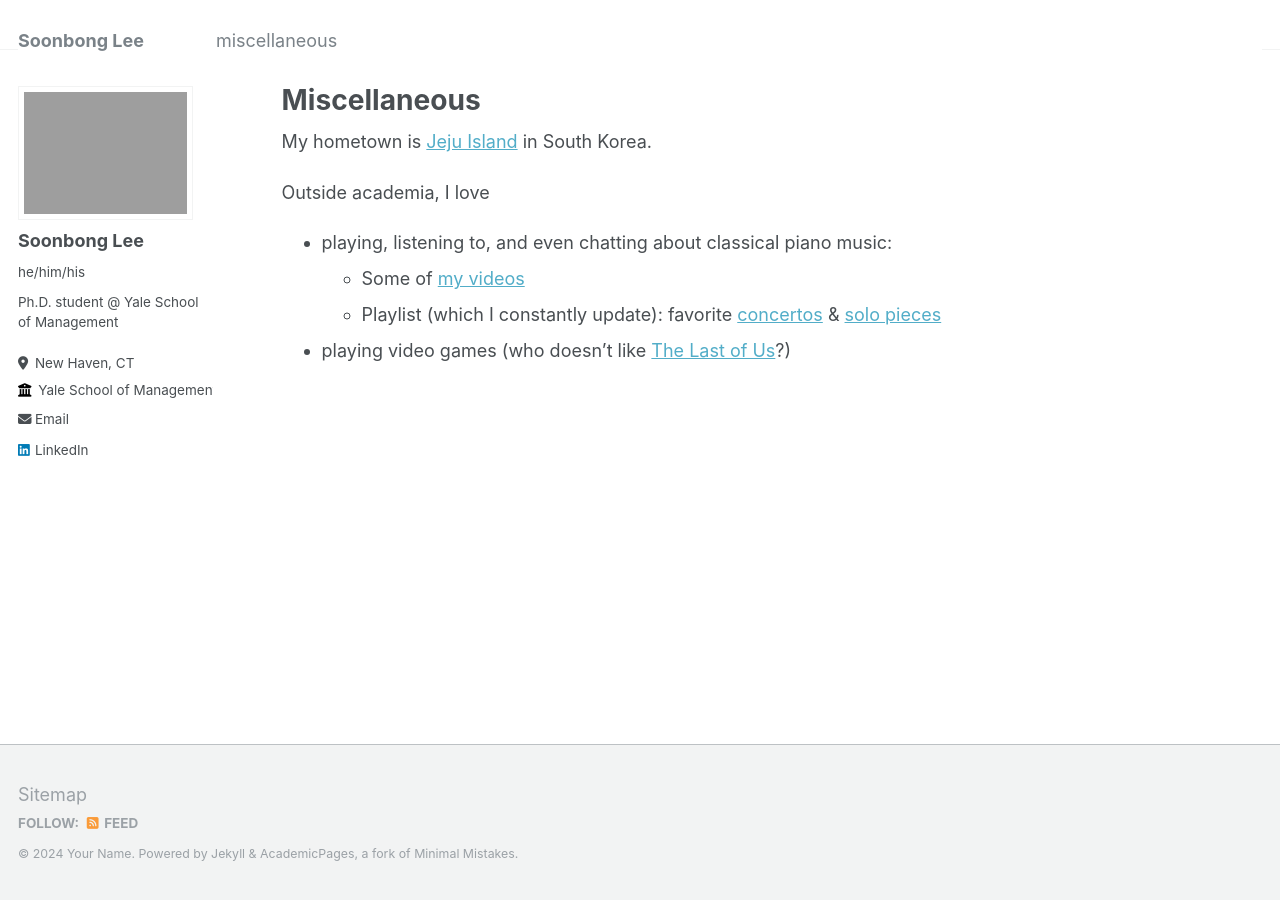
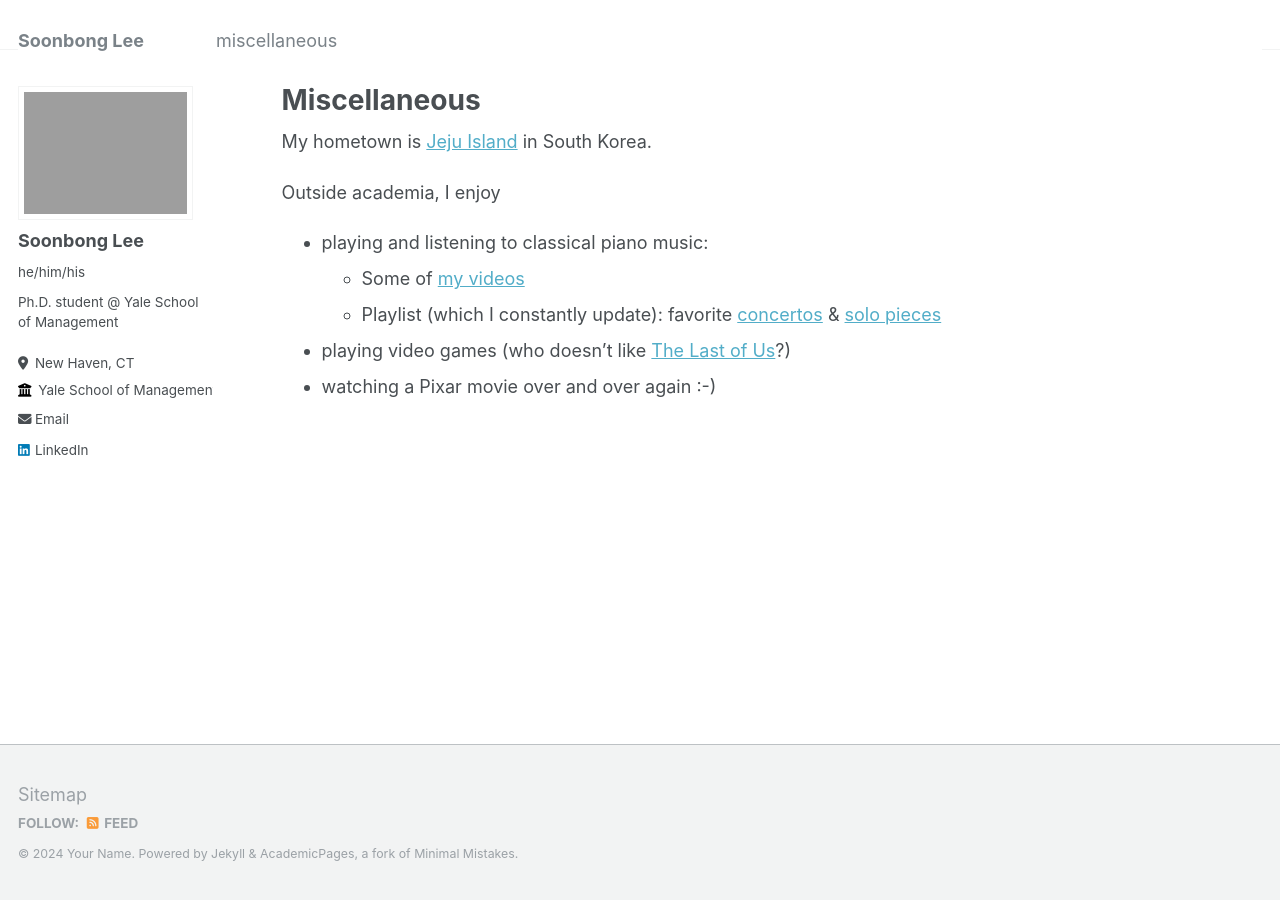
Before and after one commit to soonbong-lee/soonbong-lee.github.io, a Jekyll site: the page built from _pages/markdown.md, in a window 1280 px wide. Built offline with Jekyll 4.4.1, drawn with Linux system fonts in a browser that asks for light colours.

Commit message:
Update markdown.md

```diff
--- a/_pages/markdown.md
+++ b/_pages/markdown.md
@@ -9,8 +9,9 @@ redirect_from:
 
 My hometown is [Jeju Island](https://en.wikipedia.org/wiki/Jeju_Island) in South Korea.
 
-Outside academia, I love
-* playing, listening to, and even chatting about classical piano music:
+Outside academia, I enjoy
+* playing and listening to classical piano music:
   * Some of [my videos](https://www.youtube.com/playlist?list=PLJi2V08qqFvdGjDYMPmwK2_7AWMcpT6Dq)
   * Playlist (which I constantly update): favorite [concertos](https://www.youtube.com/playlist?list=PLJi2V08qqFvfP7LcapiOLGJ3YhrbXWsEC) & [solo pieces](https://www.youtube.com/playlist?list=PLJi2V08qqFvfvkWR15sYdbDiNHWW0LQ7t)
 * playing video games (who doesn't like [The Last of Us](https://youtu.be/R2Ebc_OFeug?si=nshG8QjnhOhqRgWe)?)
+* watching a Pixar movie over and over again :-)
```
